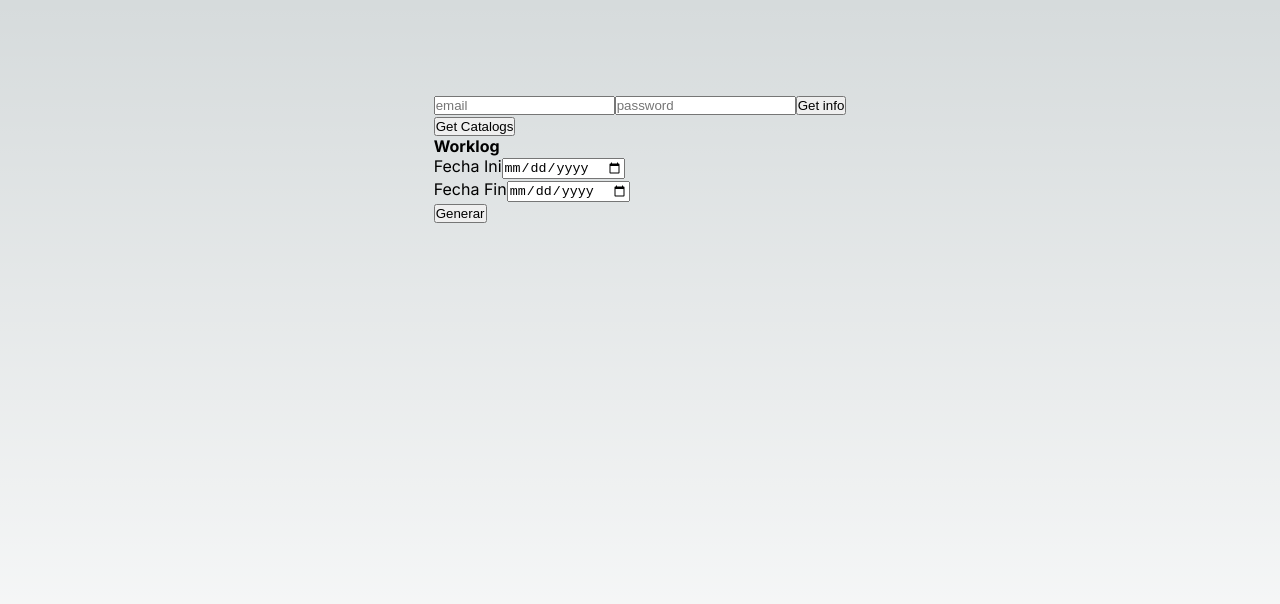
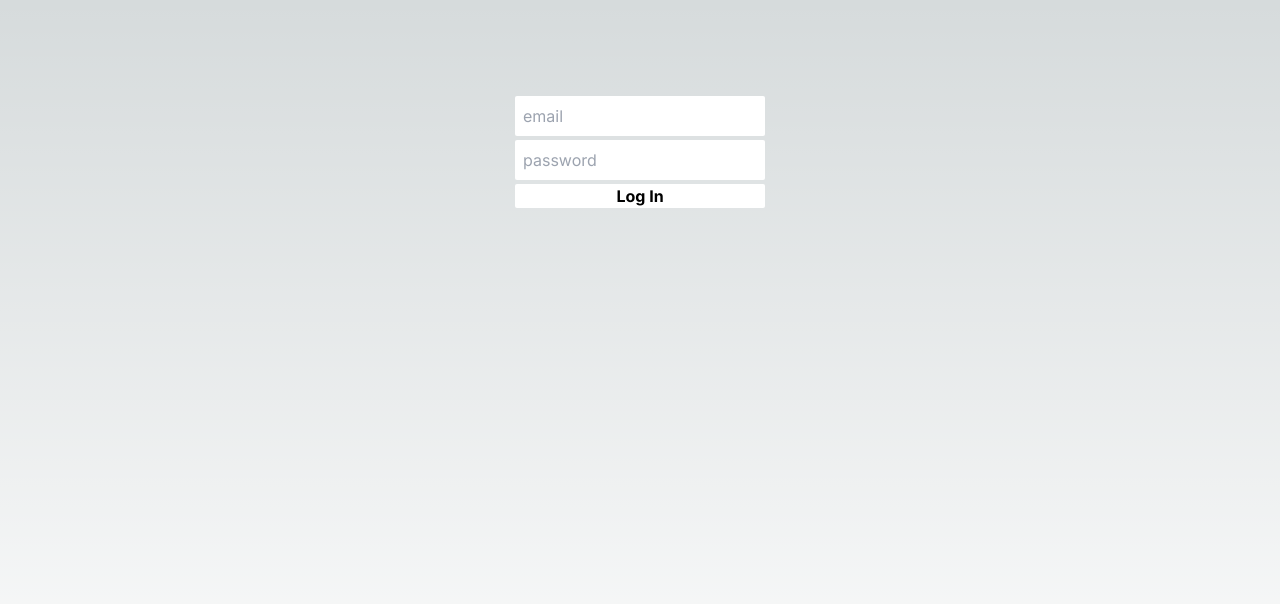
Before and after one commit to fedoral10/td_is_bs, a Next.js app: page / in a window 1280 px wide. Shown: the top 604 px of the page. Built offline with nearby package versions, Linux system fonts and the light colour scheme.

Commit message:
feat(Styles): Added some styles and notifications

```diff
--- a/package.json
+++ b/package.json
@@ -17,6 +17,12 @@
     "next": "13.4.13",
     "react": "18.2.0",
     "react-dom": "18.2.0",
+    "react-toastify": "^9.1.3",
     "typescript": "5.1.6"
+  },
+  "devDependencies": {
+    "autoprefixer": "^10.4.15",
+    "postcss": "^8.4.29",
+    "tailwindcss": "^3.3.3"
   }
 }
--- /dev/null
+++ b/postcss.config.js
@@ -0,0 +1,6 @@
+module.exports = {
+  plugins: {
+    tailwindcss: {},
+    autoprefixer: {},
+  },
+}
--- a/src/api/index.ts
+++ b/src/api/index.ts
@@ -22,7 +22,9 @@ export const login = (email, password) => {
             email,
             password,
         })
-    }).then(r => r.json())
+    })
+    .then(r => r.json())
+    .catch(error => error.json())
 }
 
 
--- a/src/app/globals.css
+++ b/src/app/globals.css
@@ -1,3 +1,7 @@
+@tailwind base;
+@tailwind components;
+@tailwind utilities;
+
 :root {
   --max-width: 1100px;
   --border-radius: 12px;
--- a/src/app/layout.tsx
+++ b/src/app/layout.tsx
@@ -1,4 +1,6 @@
 import './globals.css'
+import 'react-toastify/dist/ReactToastify.css';
+import 'react-toastify/dist/ReactToastify.min.css';
 import type { Metadata } from 'next'
 import { Inter } from 'next/font/google'
 
--- a/src/app/page.tsx
+++ b/src/app/page.tsx
@@ -4,6 +4,8 @@ import { useState, useEffect } from 'react'
 import styles from './page.module.css'
 import { login, ApiMethods } from '../api'
 import { Table } from '../components'
+import { ToastContainer } from 'react-toastify'
+import { errorNotification, infoNotification, successNotification } from '@/utils/notifications'
 
 Date.prototype.addHours = function (h) {
   this.setTime(this.getTime() + (h * 60 * 60 * 1000));
@@ -56,20 +58,36 @@ export default function Home() {
   const [catalogs, setCatalogs] = useState<any>()
   const [tasks, setTask] = useState<any>()
 
-  const btnLoginEvent = (e) => {
+  const btnLoginEvent = async (e) => {
     e.preventDefault()
     const email = document.getElementById("email") as HTMLInputElement
     const pass = document.getElementById("pass") as HTMLInputElement
-    login(email.value, pass.value).then(r => {
+    let token: string = "";
+
+    if (tokenData!) {
+      infoNotification("Ya hiciste log in!")
+      return
+    }
+
+    await login(email.value, pass.value).then(r => {
+      if (!r.data) {
+        errorNotification(r.message);
+        return
+      }
+
+      token = r.data.token;
       setTokenData(r.data)
-      // console.log(r)
-    }).catch(e => {
-      console.log("error")
-      console.log(e)
+      successNotification("Te has loggeado! Ya puedes consultar tus logs del TD!");
+    })
+
+    if (token) {
+      buildCatalog(token).then(r => {
+        setCatalogs(r)
       })
     }
-  const buildCatalog = async () => {
-    const methods = ApiMethods(tokenData.token)
+  }
+  const buildCatalog = async (token) => {
+    const methods = ApiMethods(token)
     const projects = await methods.projects(NetForemostId)
     const tasks = await methods.task(NetForemostId)
 
@@ -105,18 +123,32 @@ export default function Home() {
     })
     return o
   }
-  const btnCatalogsEvent = (e) => {
-    if (!tokenData?.token) return
-    e.preventDefault()
-    buildCatalog().then(r => {
-      setCatalogs(r)
-    })
-  }
+
+  // const btnCatalogsEvent = (e) => {
+  //   if (!tokenData?.token) return
+  //   e.preventDefault()
+  //   buildCatalog().then(r => {
+  //     setCatalogs(r)
+  //   })
+  // }
+
+  // const btnCatalogEvent = () => {
+  //   buildCatalog().then(r => {
+  //     setCatalogs(r)
+  //   })
+  // }
+
   const btnGenerateWorkLog = (e) => {
     e.preventDefault()
-    if (!catalogs) return
+    // if (!catalogs) return
     const fechaIni = document.getElementById("fechaIni") as HTMLInputElement
     const fechaFin = document.getElementById("fechaFin") as HTMLInputElement
+
+    if (!fechaIni.value || !fechaFin.value) {
+      errorNotification("Debes seleccionar ambas fechas");
+      return
+    }
+
     const fechaIniObj = new Date(fechaIni.value)
     const fechaFinObj = new Date(fechaFin.value)
     fechaFinObj.addHours(24)
@@ -128,14 +160,17 @@ export default function Home() {
     })
   }
   return (
-    <main className={styles.main}>
-      <article>
-        <section className={styles.description}>
-          <input id="email" placeholder="email" />
-          <input id="pass" placeholder="password" type="password" />
-          <button onClick={btnLoginEvent}>Get info</button>
+    <main className={`${styles.main} container`}>
+      <article className='flex flex-col gap-2'>
+        <section className='flex flex-col gap-1 justify-center'>
+          <input id="email" placeholder="email" className='rounded-sm p-2' />
+          <input id="pass" placeholder="password" type="password" className='rounded-sm p-2' />
+          <button onClick={btnLoginEvent} className='bg-white text-black font-bold rounded-sm hover:bg-slate-100 transition-all'>
+            Log In
+          </button>
         </section>
-        <section>
+
+        {/* <section>
           <button onClick={btnCatalogsEvent}>Get Catalogs</button>
           <div style={{ display: 'grid', gridTemplateColumns: '1fr 1fr 1fr 1fr', gap: '1rem' }}>
             {catalogs && catalogs.map((proj, i) => {
@@ -149,23 +184,34 @@ export default function Home() {
               </div>
             })}
           </div>
-        </section>
-        <section>
-          <h4>Worklog</h4>
-          <section>
-            <label>Fecha Ini</label>
+        </section> */}
+
+        {
+          tokenData! && (
+            <>
+              <section className='flex flex-col gap-2 justify-center'>
+                <h4 className='text-lg'>Worklog</h4>
+                <section className='flex flex-col'>
+                  <label>Fecha Inicio</label>
                   <input id="fechaIni" type='date' />
                 </section>
-          <section>
+                <section className='flex flex-col'>
                   <label>Fecha Fin</label>
                   <input id="fechaFin" type='date' />
                 </section>
-          <button onClick={btnGenerateWorkLog}>Generar</button>
+                <button onClick={btnGenerateWorkLog} className='bg-white text-black font-bold rounded-sm hover:bg-slate-100 transition-all'>
+                  Generar Log
+                </button>
               </section>
+            </>
+          )
+        }
+      </article>
       <section>
         {tasks && <Table columns={columns} data={tasks} />}
       </section>
-      </article>
+
+      <ToastContainer />
     </main>
   )
 }
--- /dev/null
+++ b/src/utils/notifications.ts
@@ -0,0 +1,39 @@
+import { toast } from "react-toastify";
+
+export const successNotification = (successMessage: string) => {
+    toast.success(successMessage, {
+        position: "top-right",
+        autoClose: 5000,
+        hideProgressBar: false,
+        closeOnClick: true,
+        draggable: true,
+        progress: undefined,
+        theme: "colored",
+        toastId: successMessage,
+    });
+}
+
+export const errorNotification = (errorMessage: string) => {
+    toast.error(errorMessage, {
+        position: "top-right",
+        autoClose: 5000,
+        hideProgressBar: false,
+        closeOnClick: true,
+        draggable: true,
+        progress: undefined,
+        theme: "colored",
+    });
+}
+
+export const infoNotification = (message: string) => {
+    toast.info(message, {
+        position: "top-right",
+        autoClose: 5000,
+        hideProgressBar: false,
+        closeOnClick: true,
+        draggable: true,
+        progress: undefined,
+        theme: "colored",
+        toastId: message,
+    });
+}
--- /dev/null
+++ b/tailwind.config.js
@@ -0,0 +1,15 @@
+/** @type {import('tailwindcss').Config} */
+module.exports = {
+  content: [
+    "./app/**/*.{js,ts,jsx,tsx,mdx}",
+    "./pages/**/*.{js,ts,jsx,tsx,mdx}",
+    "./components/**/*.{js,ts,jsx,tsx,mdx}",
+
+    // Or if using `src` directory:
+    "./src/**/*.{js,ts,jsx,tsx,mdx}",
+  ],
+  theme: {
+    extend: {},
+  },
+  plugins: [],
+}
```
Also changed, not shown: 1 other file (tests, documents, lock files or other folders). Lines whose indentation alone changed are shown as unchanged.
